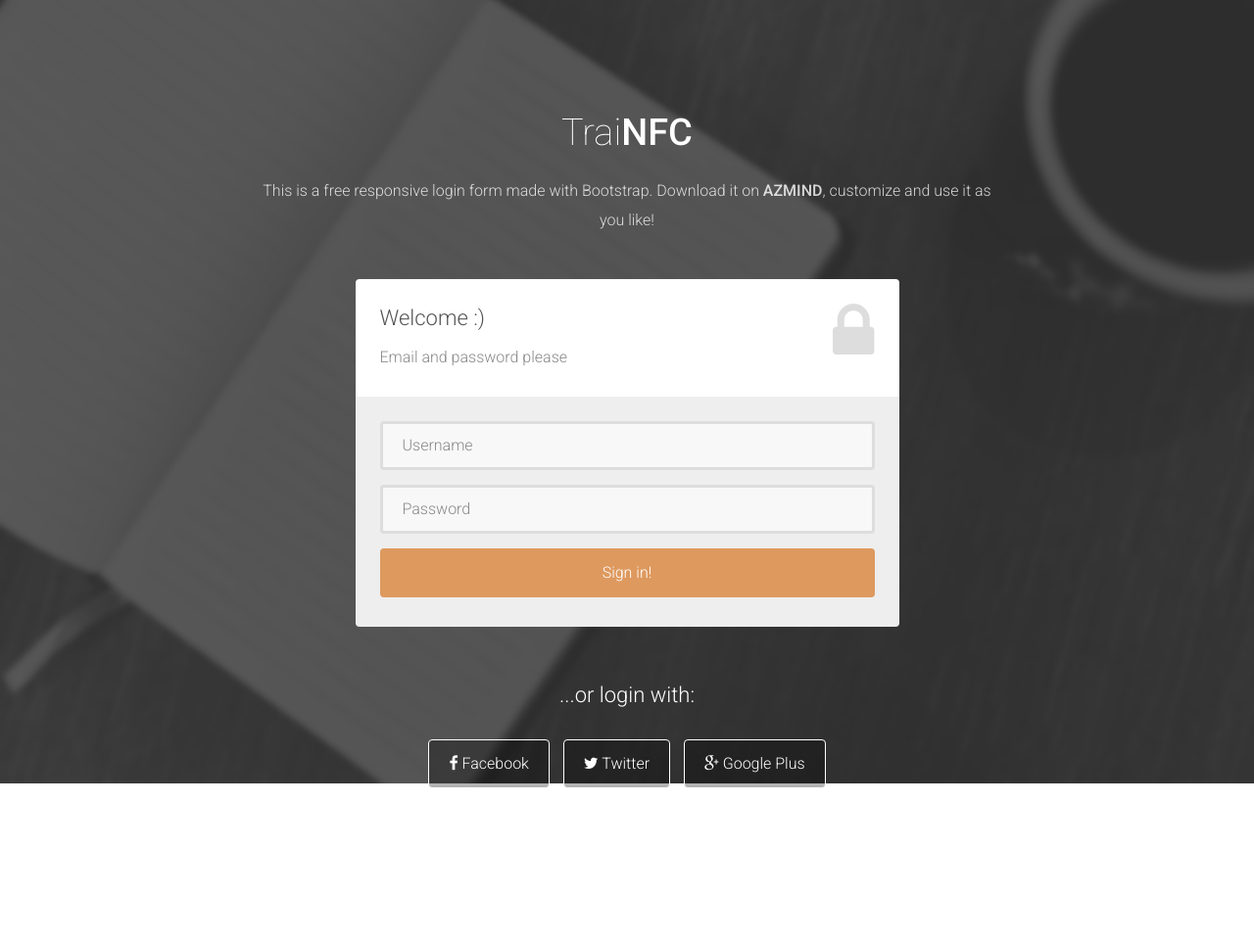
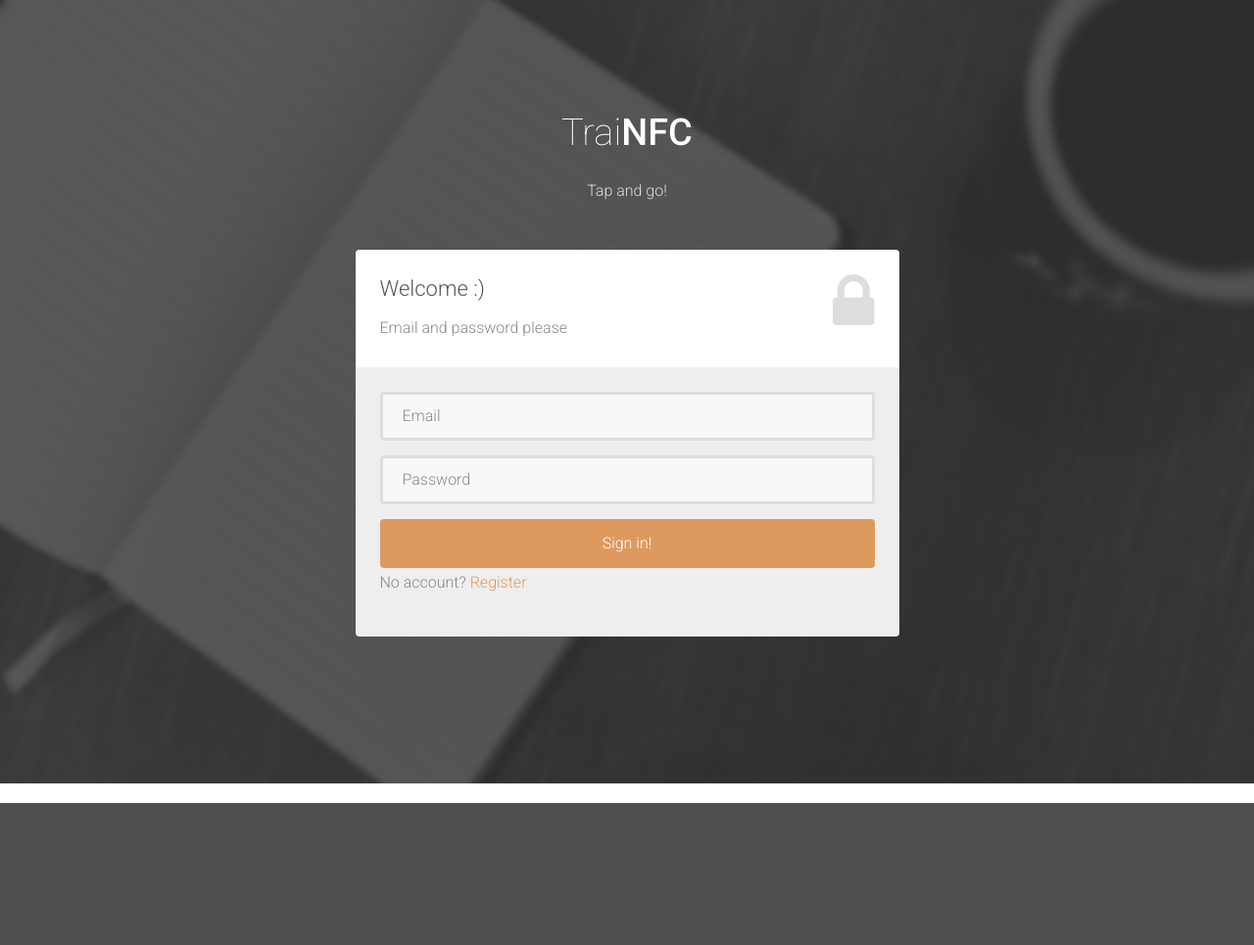
Before and after one commit to GO-HACKATHON/Dipsy, a PHP site: page /signin.php in a window 1280 px wide. Shown: the top 965 px of the page at 98% size. After the commit the page ends 820 px from the top, so only its background shows below. Run offline with PHP 8.4, Linux system fonts and the light colour scheme.

Commit message:
Add files via upload

```diff
--- a/signin.php
+++ b/signin.php
@@ -1,3 +1,7 @@
+<?php
+    require_once 'dbconnect.php';
+?>
+
 <!DOCTYPE html>
 <html lang="en">
 
@@ -33,6 +37,84 @@
 
     <body>
 
+    <?php
+        if(!empty($_SESSION['login']) && $_SESSION['login'] == 2)
+        {
+    ?>
+             <!-- Top content -->
+        <div class="top-content">
+
+            <div class="inner-bg">
+                <div class="container">
+                    <div class="row">
+                        <div class="col-sm-8 col-sm-offset-2 text">
+                            <h1 id="judul" on>Trai<strong>NFC</strong></h1>
+                            <div id="warnFName" class="alert alert-danger alert-dismissable fade in">
+                            <strong>Login failed</strong>
+                            <a href="#" class="close fade-out" data-dismiss="alert" aria-label="close">&times;</a>
+                            </div>
+                            <div class="description">
+                                <p>
+                                    Tap and go!
+                                </p>
+                            </div>
+                        </div>
+                    </div>
+                    <div class="row">
+                        <div class="col-sm-6 col-sm-offset-3 form-box">
+                            <div class="form-top">
+                                <div class="form-top-left">
+                                    <h3>Welcome :)</h3>
+                                    <p>Email and password please</p>
+                                </div>
+                                <div class="form-top-right">
+                                    <i class="fa fa-lock"></i>
+                                </div>
+                            </div>
+                            <div class="form-bottom">
+                                <form role="form" action="signin_prtcl.php" method="post" class="login-form">
+                                    <div class="form-group">
+                                        <label class="sr-only" for="form-email">Email</label>
+                                        <input type="email" name="email" placeholder="Email" class="form-username form-control" id="form-email">
+                                    </div>
+                                    <div class="form-group">
+                                        <label class="sr-only" for="form-password">Password</label>
+                                        <input type="password" name="password" placeholder="Password" class="form-password form-control" id="form-password">
+                                    </div>
+                                    <button type="submit" class="btn">Sign in!</button>
+                                    <p>No account? <a href="register.php">Register</a> </p>
+                                </form>
+                            </div>
+                        </div>
+                    </div>
+                    <!--
+                    <div class="row">
+                        <div class="col-sm-6 col-sm-offset-3 social-login">
+                            <h3>...or login with:</h3>
+                            <div class="social-login-buttons">
+                                <a class="btn btn-link-2" href="#">
+                                    <i class="fa fa-facebook"></i> Facebook
+                                </a>
+                                <a class="btn btn-link-2" href="#">
+                                    <i class="fa fa-twitter"></i> Twitter
+                                </a>
+                                <a class="btn btn-link-2" href="#">
+                                    <i class="fa fa-google-plus"></i> Google Plus
+                                </a>
+                            </div>
+                        </div>
+                    </div>
+                    -->
+                </div>
+            </div>
+
+        </div>
+    <?php
+        }
+        else
+        {
+    ?>
+
         <!-- Top content -->
         <div class="top-content">
 
@@ -43,8 +125,7 @@
                             <h1>Trai<strong>NFC</strong></h1>
                             <div class="description">
                             	<p>
-	                            	This is a free responsive login form made with Bootstrap.
-	                            	Download it on <a href="http://azmind.com"><strong>AZMIND</strong></a>, customize and use it as you like!
+	                            	Tap and go!
                             	</p>
                             </div>
                         </div>
@@ -63,18 +144,20 @@
                             <div class="form-bottom">
 			                    <form role="form" action="signin_prtcl.php" method="post" class="login-form">
 			                    	<div class="form-group">
-			                    		<label class="sr-only" for="form-username">Username</label>
-			                        	<input type="text" name="form-username" placeholder="Username" class="form-username form-control" id="form-username">
+			                    		<label class="sr-only" for="form-email">Email</label>
+			                        	<input type="text" name="email" placeholder="Email" class="form-username form-control" id="form-email">
 			                        </div>
 			                        <div class="form-group">
 			                        	<label class="sr-only" for="form-password">Password</label>
-			                        	<input type="password" name="form-password" placeholder="Password" class="form-password form-control" id="form-password">
+			                        	<input type="password" name="password" placeholder="Password" class="form-password form-control" id="form-password">
 			                        </div>
 			                        <button type="submit" class="btn">Sign in!</button>
+                                    <p>No account? <a href="register.php">Register</a> </p>
 			                    </form>
 		                    </div>
                         </div>
                     </div>
+                    <!--
                     <div class="row">
                         <div class="col-sm-6 col-sm-offset-3 social-login">
                         	<h3>...or login with:</h3>
@@ -91,10 +174,16 @@
                         	</div>
                         </div>
                     </div>
+                    -->
                 </div>
             </div>
 
         </div>
+    <?php
+        }
+    ?>
+
+
 
 
         <!-- Javascript -->
```
Also changed, not shown: signin_prtcl.php (+4 -7 lines).
